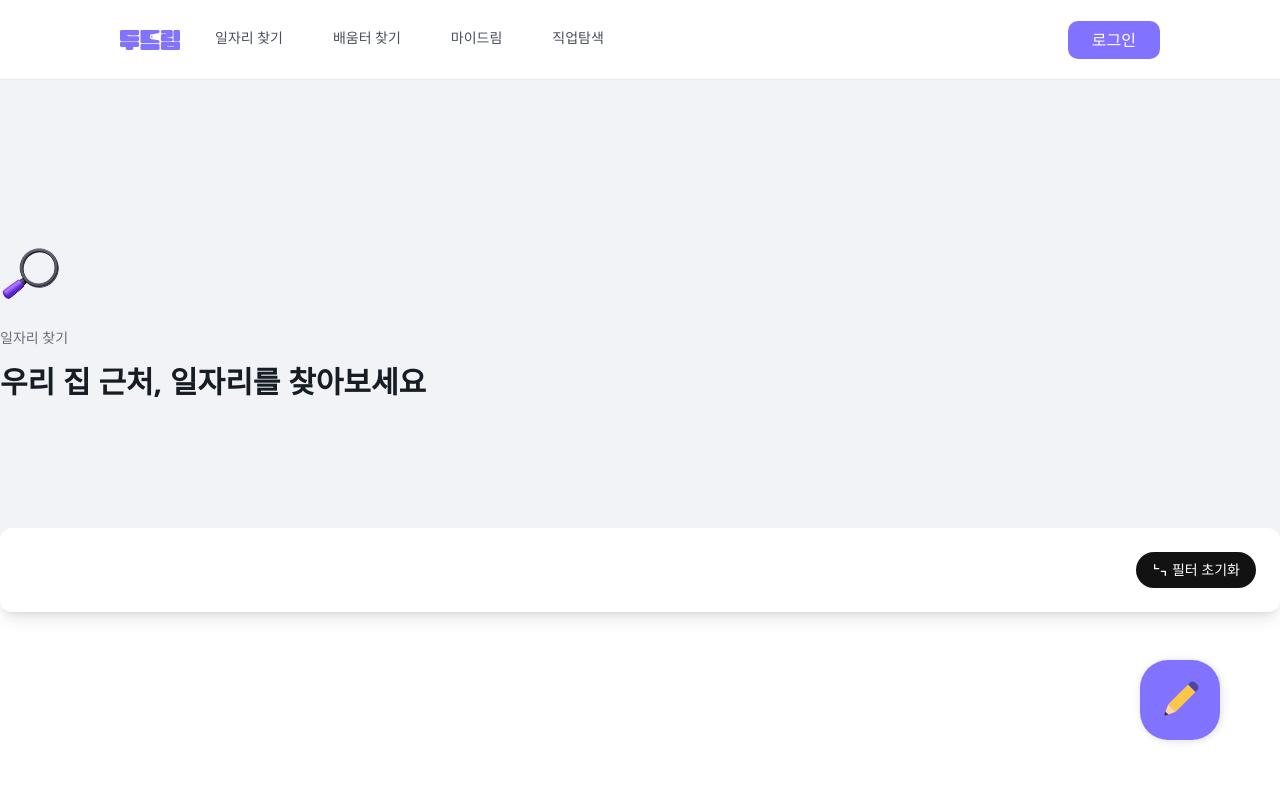
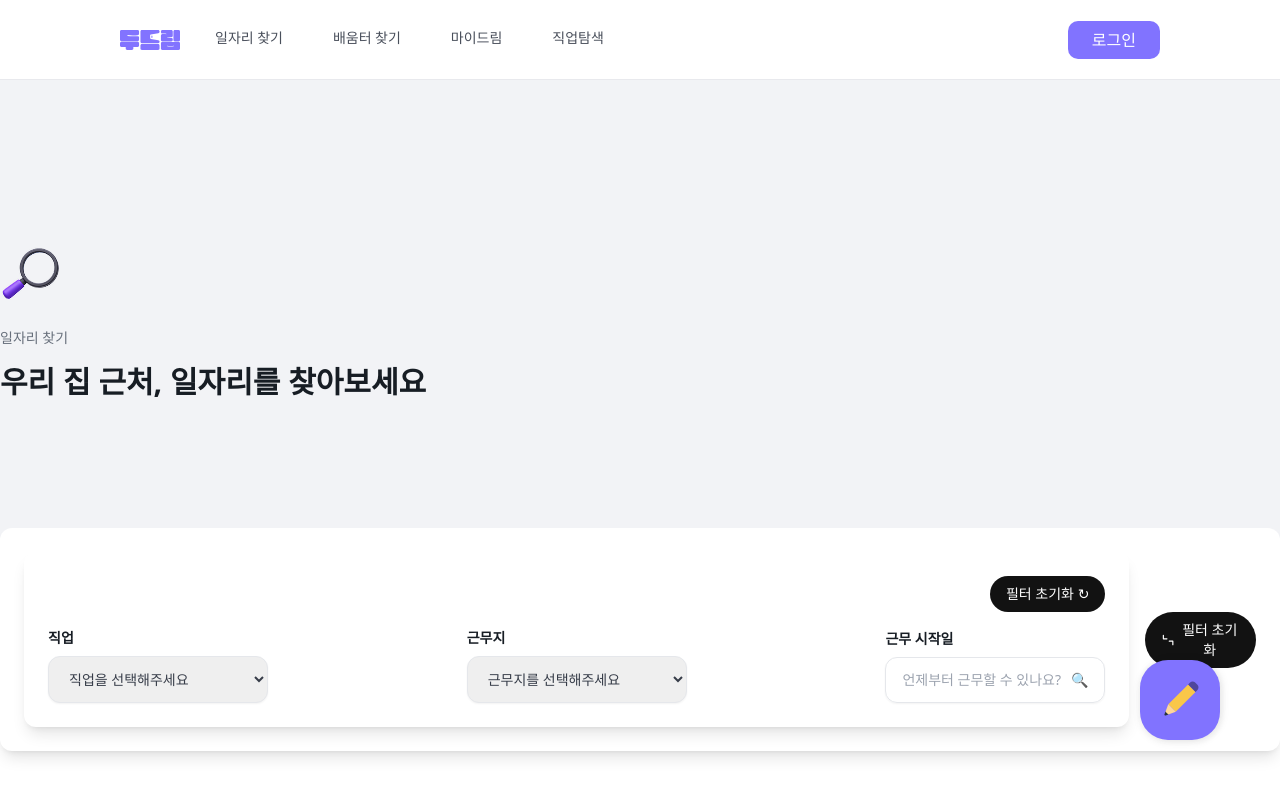
Before and after one commit to mooneran/mooneran, a React (Vite) app: page /jobsearch in a window 1280 px wide. Shown: the top 796 px of the page. Built offline with nearby package versions, Linux system fonts and the light colour scheme; no server answers.

Commit message:
style : [#42] 필터 ui 제작

```diff
--- a/src/common/Filter.tsx
+++ b/src/common/Filter.tsx
@@ -1,4 +1,74 @@
+import { useState } from 'react';
+
 const Filter = () => {
-  return <div></div>;
+  const [job, setJob] = useState('');
+  const [location, setLocation] = useState('');
+  const [startDate, setStartDate] = useState('');
+
+  return (
+    <div className="w-full rounded-xl bg-white p-6 shadow-lg">
+      <div className="mb-4 flex justify-end">
+        <button
+          className="flex items-center gap-1 rounded-full bg-black px-4 py-2 text-sm text-white"
+          onClick={() => {
+            setJob('');
+            setLocation('');
+            setStartDate('');
+          }}
+        >
+          필터 초기화 ↻
+        </button>
+      </div>
+
+      <div className="flex flex-col items-center justify-between gap-4 md:flex-row md:gap-6">
+        <div className="flex flex-col">
+          <label className="mb-2 text-sm font-semibold text-gray-900">
+            직업
+          </label>
+          <select
+            value={job}
+            onChange={(e) => setJob(e.target.value)}
+            className="w-[220px] rounded-xl border px-4 py-3 text-sm text-gray-700 shadow-sm focus:outline-none"
+          >
+            <option value="">직업을 선택해주세요</option>
+            <option value="요양보호사">요양보호사</option>
+            <option value="간병인">간병인</option>
+          </select>
+        </div>
+
+        <div className="flex flex-col">
+          <label className="mb-2 text-sm font-semibold text-gray-900">
+            근무지
+          </label>
+          <select
+            value={location}
+            onChange={(e) => setLocation(e.target.value)}
+            className="w-[220px] rounded-xl border px-4 py-3 text-sm text-gray-700 shadow-sm focus:outline-none"
+          >
+            <option value="">근무지를 선택해주세요</option>
+            <option value="서울">서울</option>
+            <option value="부산">부산</option>
+          </select>
+        </div>
+
+        <div className="flex flex-col">
+          <label className="mb-2 text-sm font-semibold text-gray-900">
+            근무 시작일
+          </label>
+          <div className="flex w-[220px] items-center rounded-xl border px-4 py-3 text-sm text-gray-700 shadow-sm">
+            <input
+              type="text"
+              placeholder="언제부터 근무할 수 있나요?"
+              value={startDate}
+              onChange={(e) => setStartDate(e.target.value)}
+              className="w-full outline-none"
+            />
+            <button className="ml-2 text-gray-400">🔍</button>
+          </div>
+        </div>
+      </div>
+    </div>
+  );
 };
+
 export default Filter;
```
